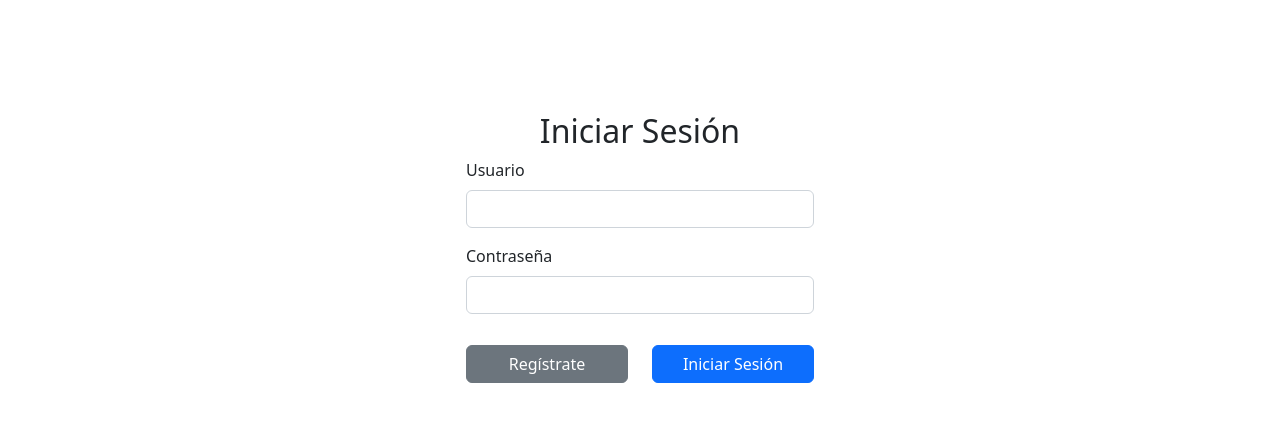
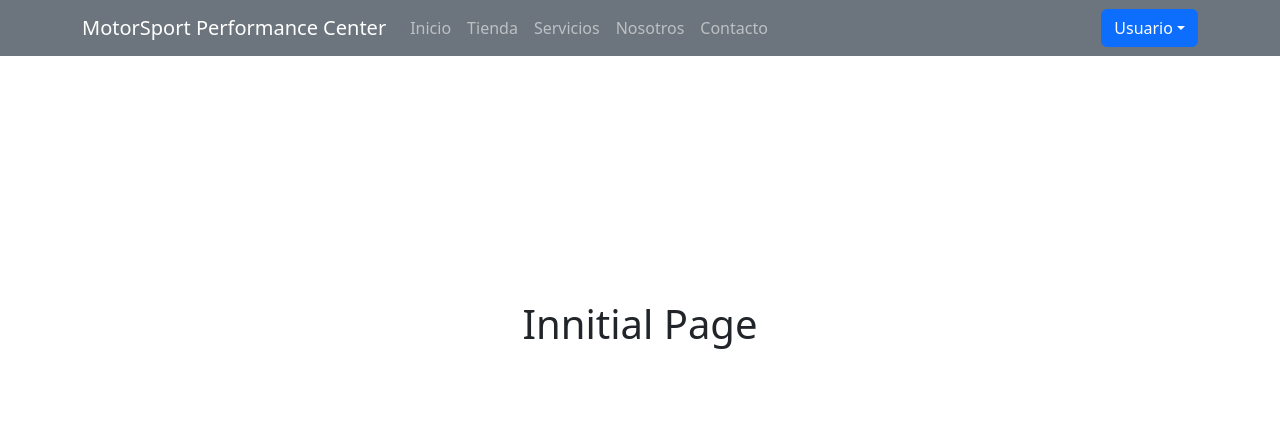
Before and after one commit to dstx7/MSPC2, a React (Create React App) app in the folder empleados_front/: page / in a window 1280 px wide. Shown: the top 422 px of the page. Built offline with nearby package versions, Linux system fonts and the light colour scheme.

Commit message:
navbar y routes

```diff
--- a/empleados_front/package.json
+++ b/empleados_front/package.json
@@ -3,6 +3,9 @@
   "version": "0.1.0",
   "private": true,
   "dependencies": {
+    "@fortawesome/fontawesome-svg-core": "^6.2.0",
+    "@fortawesome/free-solid-svg-icons": "^6.2.0",
+    "@fortawesome/react-fontawesome": "^0.2.0",
     "@testing-library/jest-dom": "^5.16.5",
     "@testing-library/react": "^13.4.0",
     "@testing-library/user-event": "^13.5.0",
@@ -10,7 +13,9 @@
     "react": "^18.2.0",
     "react-bootstrap": "^2.5.0",
     "react-dom": "^18.2.0",
+    "react-router-dom": "^6.4.3",
     "react-scripts": "5.0.1",
+    "styled-components": "^5.3.6",
     "web-vitals": "^2.1.4"
   },
   "scripts": {
--- a/empleados_front/public/index.html
+++ b/empleados_front/public/index.html
@@ -24,7 +24,7 @@
       work correctly both with client-side routing and a non-root public URL.
       Learn how to configure a non-root public URL by running `npm run build`.
     -->
-    <title>React App</title>
+    <title>MsPC</title>
   </head>
   <body>
     <noscript>You need to enable JavaScript to run this app.</noscript>
--- a/empleados_front/src/App.js
+++ b/empleados_front/src/App.js
@@ -3,19 +3,19 @@
 import "./App.css";
 import "bootstrap/dist/css/bootstrap.min.css";
 import { Container } from "react-bootstrap";
-import Login from "./components/login/login";
-//import Menu from "./components/navbar/navbar";
-//import AppRouter from "./components/router/router";
+//import Login from "./components/login/login";
+import Menu from "./components/navbar/navbar";
+import AppRouter from "./components/router/router";
 //import Inicio from "./components/index/index"
 
 
 function App() {
   return (
     <div className="App">
-
+      <Menu />
       <Container>
         {/* <Inicio /> */}
-        <Login />
+        <AppRouter />
       </Container>
     </div>
   );
--- /dev/null
+++ b/empleados_front/src/components/index/index.js
@@ -0,0 +1,13 @@
+import React from 'react';
+
+export default class inicio extends React.Component {
+    constructor(props) {
+        super(props);
+        this.state= {};
+    }
+    render() {
+        return (
+            <h1 style={{marginTop:300}}> Innitial Page </h1>
+         );
+    }
+}
--- /dev/null
+++ b/empleados_front/src/components/navbar/navbar.css
@@ -0,0 +1,12 @@
+#navbar .dropdown-header .row:nth-child(1){
+    font-size: 60px ;
+    display: flex;
+    justify-content: center;
+}
+
+#navbar .dropdown-header .row:nth-child(2){
+    font-size: 18px ;
+    display: flex;
+    justify-content: center;
+    margin-top: 5px ;
+}
--- /dev/null
+++ b/empleados_front/src/components/navbar/navbar.js
@@ -0,0 +1,54 @@
+import React from "react";
+import {
+  Container,
+  Nav,
+  Navbar,
+  DropdownButton,
+  Dropdown,
+  Row
+} from "react-bootstrap";
+import "./navbar.css";
+import { FontAwesomeIcon } from "@fortawesome/react-fontawesome";
+import { faUserSecret } from "@fortawesome/free-solid-svg-icons";
+
+export default class menu extends React.Component {
+  constructor(props) {
+    super(props);
+    this.state = {};
+  }
+  state = {};
+  render() {
+    return (
+      <Navbar fixed="top" bg="secondary" variant="dark" expand="lg" id="navbar">
+        <Container>
+          <Navbar.Brand href="#home">MotorSport Performance Center</Navbar.Brand>
+          <Navbar.Toggle aria-controls="basic-navbar-nav" />
+          <Navbar.Collapse id="basic-navbar-nav">
+            <Nav className="me-auto">
+              <Nav.Link href="#home">Inicio</Nav.Link>
+              <Nav.Link href="#link">Tienda</Nav.Link>
+              <Nav.Link href="#home">Servicios</Nav.Link>
+              <Nav.Link href="#link">Nosotros</Nav.Link>
+              <Nav.Link href="#link">Contacto</Nav.Link>
+            </Nav>
+            <DropdownButton id="dropdown-basic-button" title=" Usuario">
+              <Dropdown.Header>
+                <Row>
+                <FontAwesomeIcon icon={faUserSecret} />
+                </Row>
+                <Row>
+                    #USUARIO#
+                </Row>
+              </Dropdown.Header>
+              <Dropdown.Divider />
+
+              <Dropdown.Item href="#/action-1">Cerrar Sesión</Dropdown.Item>
+              {/* <Dropdown.Item href="#/action-2">Another action</Dropdown.Item>
+              <Dropdown.Item href="#/action-3">Something else</Dropdown.Item> */}
+            </DropdownButton>
+          </Navbar.Collapse>
+        </Container>
+      </Navbar>
+    );
+  }
+}
--- /dev/null
+++ b/empleados_front/src/components/router/router.js
@@ -0,0 +1,19 @@
+//direccionamientos
+import React from "react";
+import {BrowserRouter as Router, Routes, Route} from "react-router-dom";
+import Login from "../login/login";
+import Inicio from "../index/index"
+
+
+export default function AppRoutes () {
+    return(
+        <Router>
+            <Routes>
+                <Route exact path ="/login" element={<Login />}> </Route>
+                <Route path ="/index" element={<Inicio />}> </Route>
+                <Route path ="/" element={<Inicio />}> </Route>
+                <Route path="/*" element = {(<h1 style={{marginTop:300}}>404 <br/>Page Not Found hehe</h1>)}/>
+
+            </Routes>
+        </Router>);
+}
```
Also changed, not shown: 1 other file (tests, documents, lock files or other folders).
